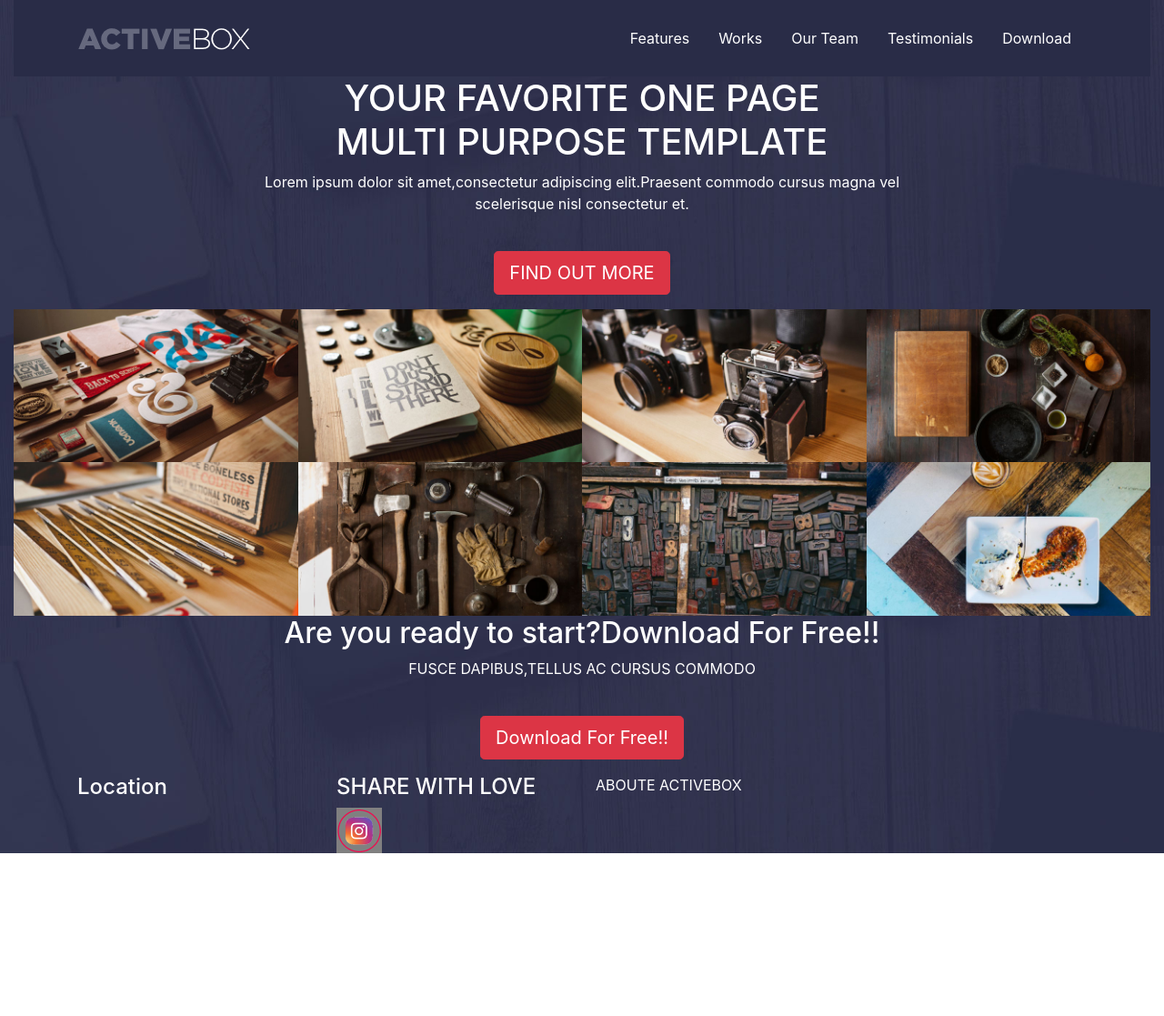
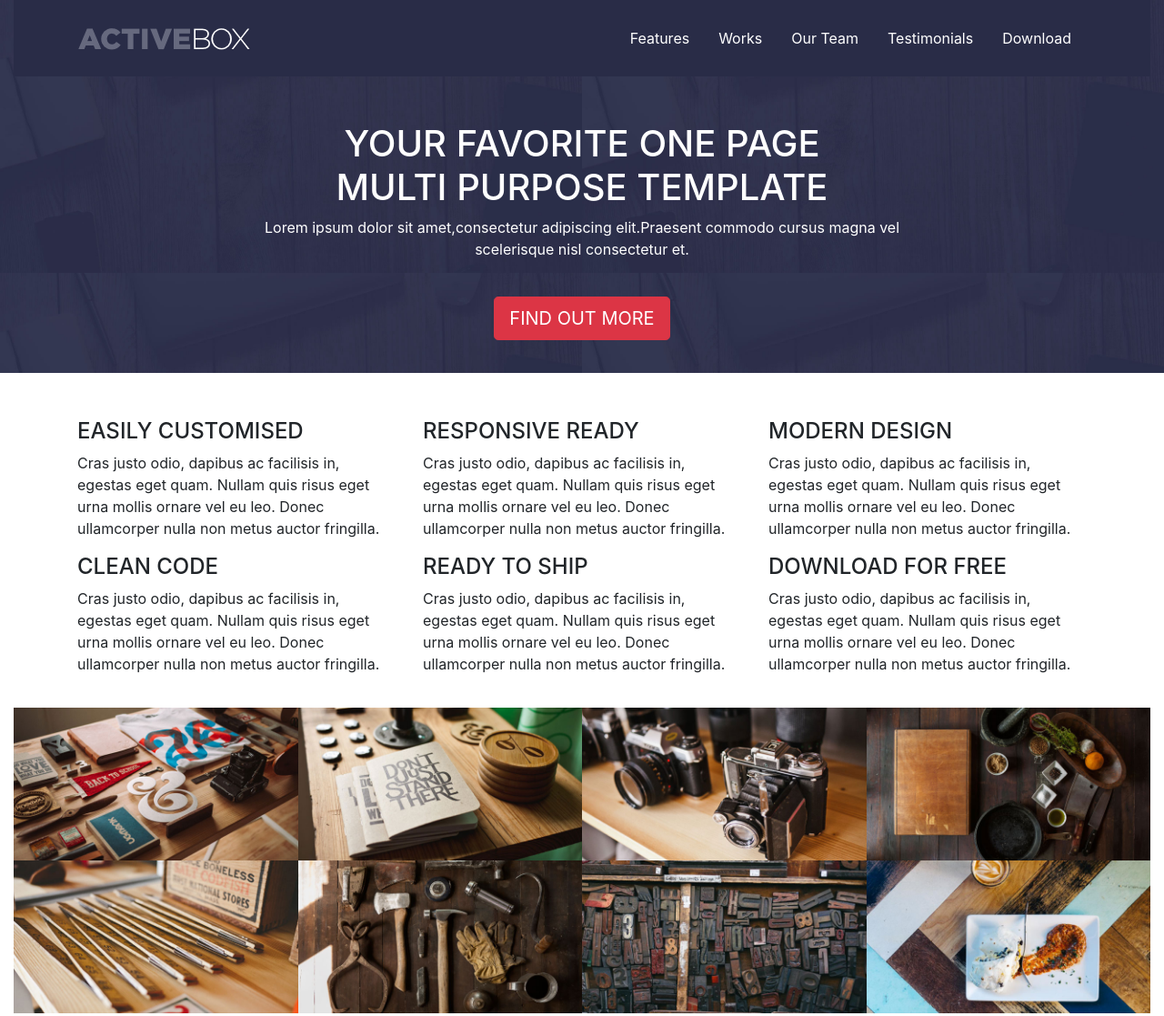
Before and after one commit to viram703/Html_ActiveBox, a plain HTML site: page ActiveBox/index.html in a window 1280 px wide. Shown: the top 1117 px of the page at 91% size. Before the commit the page ends 938 px from the top, so only its background shows below. Drawn offline with Linux system fonts and the light colour scheme.

Commit message:
creating services and complete templete

```diff
--- a/ActiveBox/css/style.css
+++ b/ActiveBox/css/style.css
@@ -1,4 +1,9 @@
 
+  .top_mar
+  {
+    padding-top: 50px;
+    padding-bottom: 20px;
+  }
 .dbox{
     height:20px;
     background-color: mediumvioletred;
@@ -13,9 +18,9 @@
     width: 100%;
   }
 
-  body{
+  .back_gr{
         background-image:url('../images/banner.jpg');
-        background-size: 100%,100%;
+        background-size: 50%,50%;
    }
   .fix
   {
@@ -25,10 +30,7 @@
 
     background-color: #292c47;
 }
-.header
-{
 
-}
   li a {
     display: block;
     color: white;
@@ -36,3 +38,13 @@
     padding: 14px 16px;
     text-decoration: none;
   }
+  .ftop
+  {
+    background-color: #3a3e64;
+    padding:20px 0;
+  }
+  .fbottom{
+    background-color: #313454;
+    padding-top: 50px;
+
+  }
--- a/ActiveBox/index.html
+++ b/ActiveBox/index.html
@@ -9,14 +9,10 @@
     <link rel="stylesheet" href="css/bootstrap.min.css">
     <link href="https://fonts.googleapis.com/css?family=Open+Sans:400,600,700&display=swap" rel="stylesheet">
     <title>ActiveBox</title>
-    <style>
-
-    </style>
-
 </head>
 <body>
-        <div class="container-fluid">
-            <header>
+            <div class="container-fluid back_gr ">
+                 <header class="banner">
                         <nav class="navbar  navbar-expand-md fix navbar-dark">
                             <div class="container navbar fix-top">
                                 <a class="logo"href="#">
@@ -34,21 +30,53 @@
                                         <li><a href="#testimonials" class="nav-item text-white">Testimonials</a></li>
                                         <li><a href="#download" class="nav-item text-white">Download</a></li>
                                     </ul>
+                                </div>
+                            </div>
+                        </nav>
+                    </header>
 
-                                </div>
+                <div class="container top_mar">
+                    <h1 class="text-center text-white">YOUR FAVORITE ONE PAGE<br>MULTI PURPOSE TEMPLATE</h1>
+                    <p class="text-center text-white">Lorem ipsum dolor sit amet,consectetur adipiscing elit.Praesent commodo cursus magna vel<br>scelerisque nisl consectetur et.</p>
+                    <br><p class="text-center">
+                    <button type="button" class="btn btn-danger btn-lg ">FIND OUT MORE</button></p>
+                </div>
+            </div>
+    <div class="container top_mar">
+        <div class=" row">
+            <div class="col-lg-4 col-md-4 col-sm-6 col-12">
+                <h4>EASILY CUSTOMISED</h4>
+                <p>Cras justo odio, dapibus ac facilisis in, egestas eget quam. Nullam quis risus eget urna mollis ornare vel eu leo. Donec ullamcorper nulla non metus auctor fringilla.</p>
 
-                            </div>
+            </div>
+            <div class="col-lg-4 col-md-4 col-sm-6 col-12">
+                <h4>RESPONSIVE READY</h4>
+                <p>Cras justo odio, dapibus ac facilisis in, egestas eget quam. Nullam quis risus eget urna mollis ornare vel eu leo. Donec ullamcorper nulla non metus auctor fringilla.</p>
 
-                        </nav>
-                    </div>
+            </div>
+            <div class="col-lg-4 col-md-4 col-sm-6 col-12">
+                <h4>MODERN DESIGN</h4>
+                <p>Cras justo odio, dapibus ac facilisis in, egestas eget quam. Nullam quis risus eget urna mollis ornare vel eu leo. Donec ullamcorper nulla non metus auctor fringilla.</p>
 
-            </header>
-    </div>
-    <div class="container">
-            <h1 class="text-center text-white">YOUR FAVORITE ONE PAGE<br>MULTI PURPOSE TEMPLATE</h1>
-            <p class="text-center text-white">Lorem ipsum dolor sit amet,consectetur adipiscing elit.Praesent commodo cursus magna vel<br>scelerisque nisl consectetur et.</p>
-            <br><p class="text-center">
-            <button type="button" class="btn btn-danger btn-lg ">FIND OUT MORE</button></p>
+            </div>
+            <div class="col-lg-4 col-md-4 col-sm-6 col-12">
+                <h4>CLEAN CODE</h4>
+                <p>Cras justo odio, dapibus ac facilisis in, egestas eget quam. Nullam quis risus eget urna mollis ornare vel eu leo. Donec ullamcorper nulla non metus auctor fringilla.</p>
+
+            </div>
+            <div class="col-lg-4 col-md-4 col-sm-6 col-12">
+                <h4>READY TO SHIP</h4>
+                <p>Cras justo odio, dapibus ac facilisis in, egestas eget quam. Nullam quis risus eget urna mollis ornare vel eu leo. Donec ullamcorper nulla non metus auctor fringilla.</p>
+
+            </div>
+            <div class="col-lg-4 col-md-4 col-sm-6 col-12">
+                <h4>DOWNLOAD FOR FREE</h4>
+                <p>Cras justo odio, dapibus ac facilisis in, egestas eget quam. Nullam quis risus eget urna mollis ornare vel eu leo. Donec ullamcorper nulla non metus auctor fringilla.</p>
+
+            </div>
+        </div>
+
+
     </div>
 
 
@@ -97,29 +125,40 @@
         </div>
     </div>
 
-    <div class="text-white">
+    <div class="top_mar">
         <h2 class="text-center">Are you ready to start?Download For Free!!</h2>
         <p class="text-center ">FUSCE DAPIBUS,TELLUS AC CURSUS COMMODO</p>
         <br><p class="text-center">
         <button type="button" class="btn btn-danger btn-lg ">Download For Free!!</button>
     </div>
 
-    <footer class="footer">
+    <footer class="footer ftop ">
             <div class="container">
                 <div class="row text-white">
-                    <div class="col-lg-3">
+                    <div class="col-lg-4 col-md-3 col-sm-6 col-12">
                         <h4>Location</h4>
+                        <div>
+                            <p>3481 Melrose place</p>
+                            <p>Beverly Hills,CA 90210</p>
+                        </div>
                     </div>
-                    <div class="col-lg-3">
+                    <div class="col-lg-4">
                         <h4>SHARE WITH LOVE</h4>
-                        <a href="#"><img src="images/icon_instagram.png" height="50px" width="50px"></a>
+                        <a href="#"><img src="images/icon_facebook.png" height="30px" width="30px"></a>
+                        <a href="#"><img src="images/icon_google.jpg" height="30px" width="30px"></a>
+                        <a href="#"><img src="images/icon_linkedin.jpg" height="30px" width="30px"></a>
+                        <a href="#"><img src="images/icon_linkedin.jpg" height="30px" width="30px"></a>
+                    </div>
+
+                    <div class="col-lg-4">
+                        <h4>ABOUTE ACTIVEBOX</h4>
+                        <div><p>Cras just odio,dapibus ac facilisis in,egestas eget</p></div>
+                        <div><p>quam,Donec ullamcorper nulla non metus auctor fringilla</p></div>
 
 
                     </div>
+                </div>
 
-                    <div class="col-lg-3">ABOUTE ACTIVEBOX</div>
-
-                </div>
             </div>
         </div>
     </footer>
```
